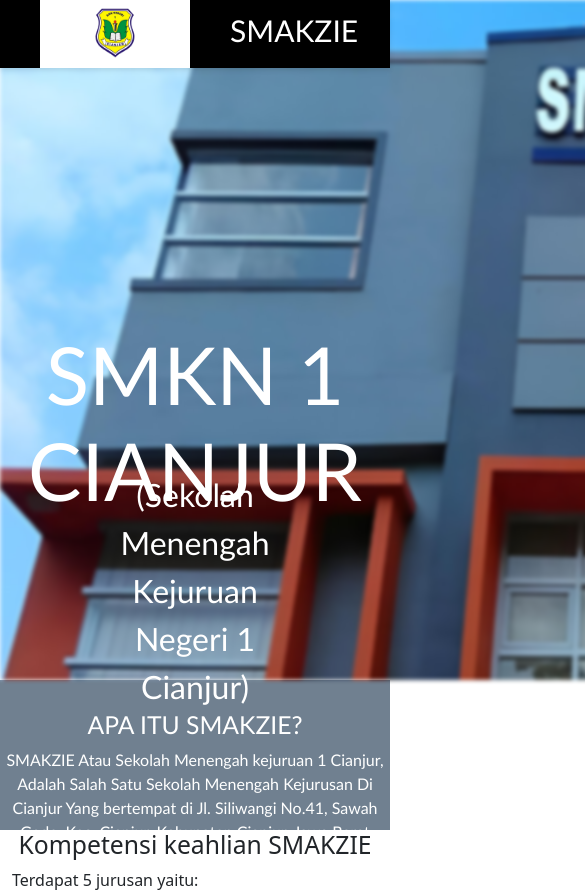
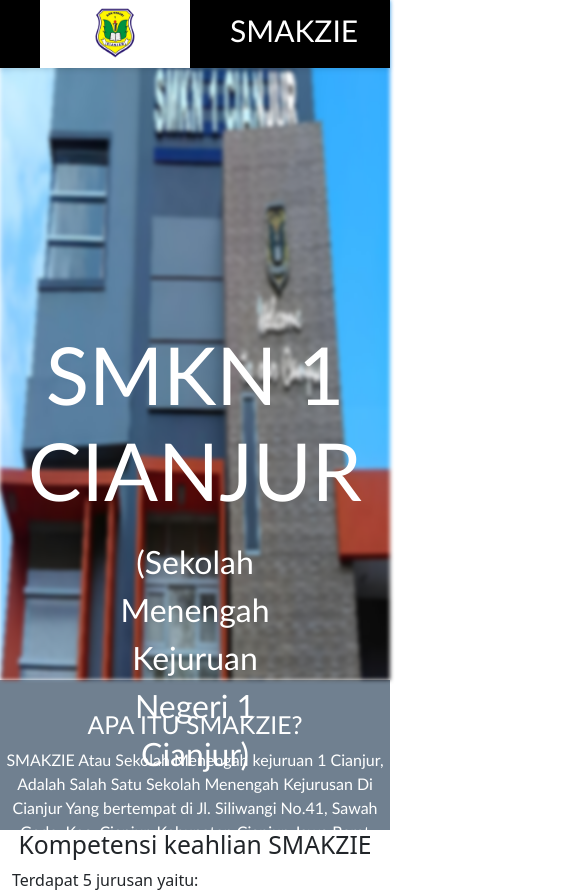
Before and after one commit to Ayahcoding/single-page-app, a plain HTML site: page index.html in a window 390 px wide. Shown: the top 895 px of the page, 585 px wide, since content can reach past the window. Drawn offline with nearby package versions, Linux system fonts and the light colour scheme.

Commit message:
update responsive

```diff
--- a/style.css
+++ b/style.css
@@ -47,7 +47,6 @@
   .navbar-menu {
     display: flex;
     list-style: none;
-    margin-right: 500px;
   }
 
   .navbar-menu li {
@@ -77,7 +76,7 @@
     margin-bottom: 5px;
   }
 
-  @media (max-width: 768px) {
+  @media screen and (max-width: 544px) {
     .navbar-menu {
       display: none;
     }
@@ -138,14 +137,14 @@
   font-size: 200%;
   text-align: center;
   position: absolute;
-  top: 70%;
+  top: 78%;
   left: 50%;
   transform: translate(-50%, -50%);
   font-family:'Gill Sans', 'Gill Sans MT', Calibri, 'Trebuchet MS', sans-serif;
   color: #fff;
 }
   .gambar img{
-    width: 1349px;
+    width: 100%;
     height: 680px;
     filter: blur(2px);
     -webkit-filter: blur(2px);
```
